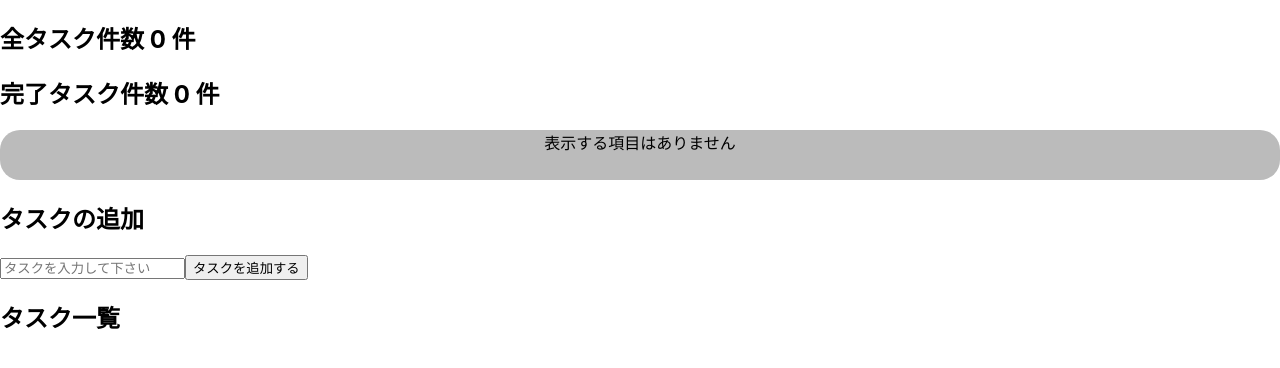
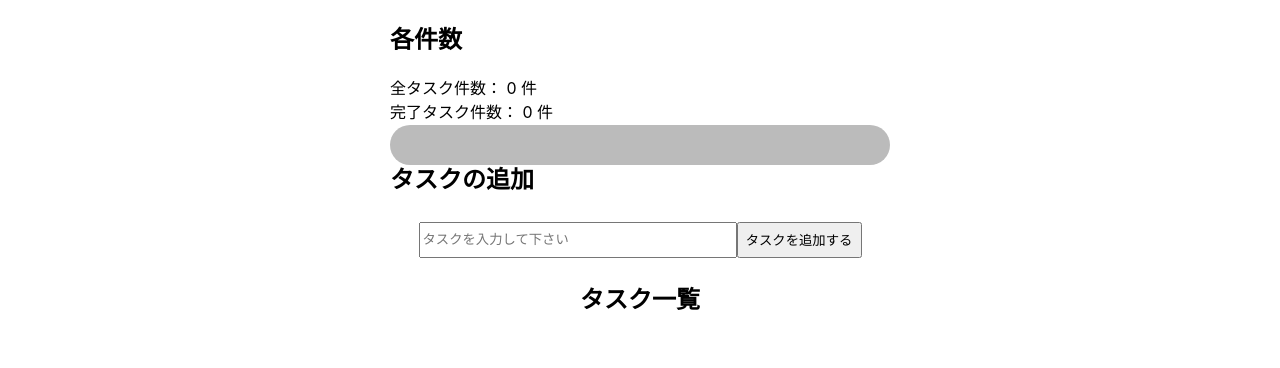
Before and after one commit to sawa-mon/ToDo_Create, a React (Create React App) app: page / in a window 1280 px wide. Shown: the top 368 px of the page. Built offline with nearby package versions, Linux system fonts and the light colour scheme.

Commit message:
styledComponentsにてスタイルセット

```diff
--- a/src/App.js
+++ b/src/App.js
@@ -2,7 +2,7 @@ import React, {useState, useMemo } from 'react';
 import { TodoForm } from './components/TodoForm';
 import { TodoList } from './components/TodoList';
 import { ProgressBar } from './components/UI/ProgressBar';
-
+import styled from 'styled-components';
 
 const App = () => {
   const[tasks, setTasks] = useState([]);
@@ -15,20 +15,47 @@ const App = () => {
   },[tasks])
 
   return(
-    <div>
-      <h2>全タスク件数 {tasks.length} 件</h2>
-      <h2>完了タスク件数 {memoChecked} 件</h2>
+    <StyledSection>
+      <StyledInfo>
+        <h2>各件数</h2>
+        <div>全タスク件数： {tasks.length} 件</div>
+        <div>完了タスク件数： {memoChecked} 件</div>
         <ProgressBar
           length={tasks.length}
           checked={memoChecked}
         />
+      </StyledInfo>
+      <StyledForm>
         <h2>タスクの追加</h2>
         <TodoForm tasks={tasks} setTasks={setTasks}/>
-
+      </StyledForm>
+      <StyledTasks>
         <h2>タスク一覧</h2>
         <TodoList tasks={tasks} setTasks={setTasks}/>
-    </div>
+      </StyledTasks>
+    </StyledSection>
   )
 };
 
+
+const StyledSection = styled.div`
+  place-items: center;
+  margin: auto;
+  width: 500px;
+`;
+
+const StyledInfo = styled.div`
+  width: 500px;
+  height: 120px;
+`;
+
+const StyledForm = styled.div`
+  width: 500px;
+  height: 100px;
+`;
+
+const StyledTasks = styled.div`
+
+`;
+
 export default App;
--- a/src/components/TodoForm/index.jsx
+++ b/src/components/TodoForm/index.jsx
@@ -1,4 +1,5 @@
 import React, {useRef} from 'react';
+import styled from 'styled-components';
 
 
 export const TodoForm = ({tasks, setTasks}) => {
@@ -14,7 +15,6 @@ export const TodoForm = ({tasks, setTasks}) => {
       {
         title: value,
         checked: false,
-        edit: false,
       }, ...tasks,
     ])
 
@@ -22,13 +22,27 @@ export const TodoForm = ({tasks, setTasks}) => {
   }
 
   return(
-    <div>
-      {/* {tasks.edit ? (
-        <input type="text"placeholder="編集を終了して下さい" readOnly />
-      ) : ( */}
+      <StyledAddArea>
         <input type="text" ref={inputEl} placeholder="タスクを入力して下さい"/>
-       {/* )} */}
-      <button onClick={addTodo} >タスクを追加する</button>
-    </div>
+        <button onClick={addTodo} >タスクを追加する</button>
+      </StyledAddArea>
   )
 };
+
+const StyledAddArea = styled.div`
+  display: flex;
+  justify-content: center;
+  align-items: center;
+  height: 40px;
+  padding: 5px;
+
+  input {
+    width: 310px;
+    height: 30px;
+  }
+
+  button {
+    width: 125px;
+    height: 36px;
+  }
+`;
--- a/src/components/TodoListItem/index.jsx
+++ b/src/components/TodoListItem/index.jsx
@@ -1,4 +1,5 @@
-import React,{useState, useRef, useMemo} from 'react';
+import React,{useState, useRef} from 'react';
+import styled from 'styled-components';
 
 export const TodoListItem = ({task, tasks, setTasks, index}) => {
   const [edit, setEdit] = useState(false);
@@ -28,18 +29,8 @@ export const TodoListItem = ({task, tasks, setTasks, index}) => {
     setEdit(false);
   }
 
-  // const memoEdit = useMemo(() => {
-  //   const editCheck = tasks.filter((item) =>
-  //   item.edit === true
-  //   )
-  //   return editCheck.edit
-  // },[tasks])
-
-
-
   return(
-    <div>
-      <div>
+    <StyledSection>
         {edit ? (
           <div>
             <button onClick={handleEdit}>更新する</button>
@@ -47,24 +38,24 @@ export const TodoListItem = ({task, tasks, setTasks, index}) => {
           </div>
         ) : (
           <div>
-              {!task.checked && (
-                <div>
-                  <input onClick={handleDone} type="checkBox" checked={task.checked}/>
-                  <span>{task.title}</span>
-                  <button onClick={() => setEdit(!edit)}>編集する</button>
-                  <button onClick={handleDelete}>削除する</button>
-                </div>
-              )}
+            <input onClick={handleDone} type="checkBox" checked={task.checked}/>
+              {task.checked ? (
+                    <del>{task.title}</del>
+                  ) : (
+                    <span>{task.title}</span>
+                  )}
           </div>
         )}
-      </div>
-      <div>
-        {task.checked && (
-        <div>
-          <span>{task.title}</span>
-        </div>
-        )}
-      </div>
-    </div>
+              <button onClick={() => setEdit(!edit)}>編集する</button>
+              <button onClick={handleDelete}>削除する</button>
+    </StyledSection>
   )
-}
+};
+
+const StyledSection = styled.div`
+  display: flex;
+  align-items: center;
+`;
+
+// const StyledChecked = styled.div`
+// `;
--- a/src/components/UI/ProgressBar.jsx
+++ b/src/components/UI/ProgressBar.jsx
@@ -5,48 +5,56 @@ export const ProgressBar = ({checked, length}) => {
   const percent = Math.floor((checked / length) * 100);
   return (
     <div>
-      <StyledWrapGauge>
-      {percent >= 0 ? (
-        <div>
-          <StyledGauge
-          style={{ width: `${percent}%` }}
-          >{percent}%</StyledGauge>
-        </div>
-        ) : (
-          <StyledNoneGauge>表示する項目はありません</StyledNoneGauge>
+        {percent === 100 ? (
+          <StyledBackGauge>
+            <StyledNoneGauge>{percent}%タスク完了！！</StyledNoneGauge>
+          </StyledBackGauge>
+            ) : (
+          <StyledBackGauge>
+          {percent >= 0 && (
+              <StyledGauge style={{ width: `${percent}%` }}>
+                {percent === 0 ? (
+                  <>
+                  </>
+                ) : (
+                  <>{percent}%</>
+                )}
+              </StyledGauge>
+          )}
+          </StyledBackGauge>
         )}
-      </StyledWrapGauge>
-      <div>
-        <div>
-        </div>
-        {percent === 100 && (
-          <p>完了！！</p>
-        )}
-      </div>
-      <div>
-        {/* <p>{`${checked} / ${length}`}</p> */}
-      </div>
     </div>
   );
 };
 
-const StyledWrapGauge = styled.div`
+const StyledBackGauge = styled.div`
+  position: absolute;
+  top: 125px;
   background-color: #bbb;
-  height: 50px;
-  width: 100%;
+  height: 40px;
+  width: 500px;
   border-radius: 20px;
-`;
+  display: flex;
+  justify-content: flex-start;
+  align-items: center;
+  p{
+    display: grid;
+    place-items: center;
+  }
+  `;
 
 const StyledGauge = styled.div`
+  text-align: center;
   display: grid;
   place-items: center;
   background-color: orange;
-  height:50px;
+  height:40px;
   border-radius: 20px;
 `;
 
 const StyledNoneGauge = styled.div`
   display: grid;
   place-items: center;
-
+  height: 40px;
+  width: 500px;
 `;
```
Lines whose indentation alone changed are shown as unchanged.
